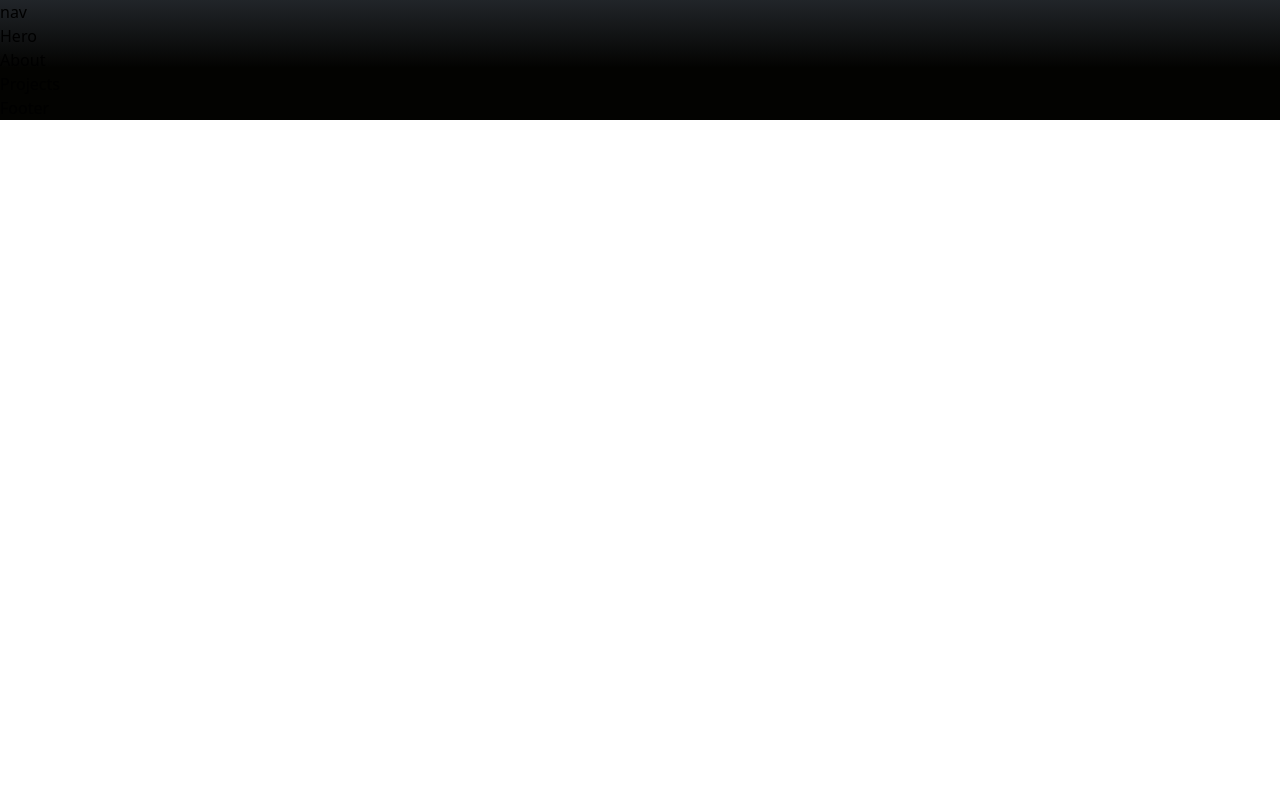
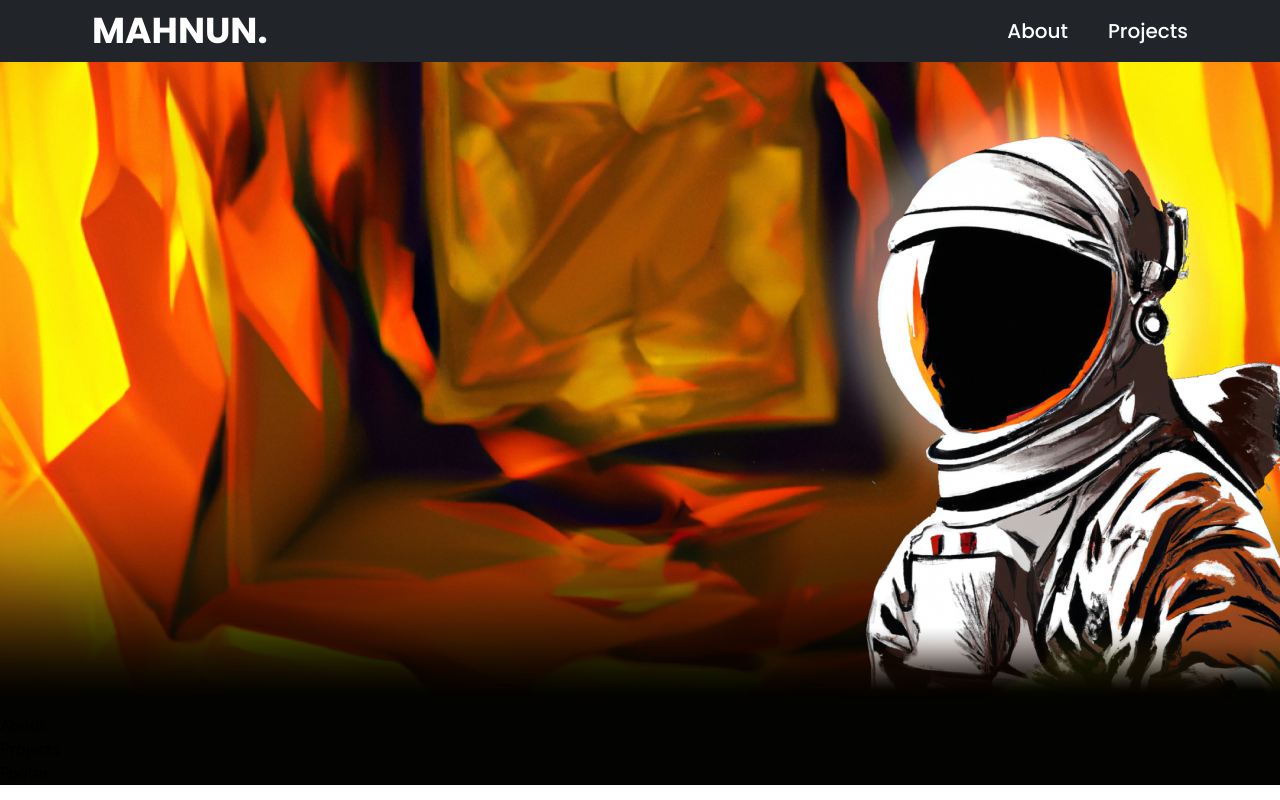
Before and after one commit to kaikaew13/portfolio, a React (Vite) app: page / in a window 1280 px wide. Built offline with nearby package versions, Linux system fonts and the light colour scheme.

Commit message:
add hero and navbar template

```diff
--- a/src/App.jsx
+++ b/src/App.jsx
@@ -9,11 +9,17 @@ import Projects from './components/Projects';
 function App() {
   return (
     <div className='App h-full w-full bg-gradient'>
-      <Navbar />
-      <Hero />
-      <About />
-      <Projects />
-      <Footer />
+      <div className=' w-full overflow-hidden justify-center'>
+        <Navbar />
+      </div>
+      <div className='w-full overflow-hidden justify-center'>
+        <Hero />
+      </div>
+      <div className='w-full justify-center'>
+        <About />
+        <Projects />
+        <Footer />
+      </div>
     </div>
   );
 }
--- a/src/components/Hero.jsx
+++ b/src/components/Hero.jsx
@@ -1,7 +1,13 @@
 import React from 'react';
 
+import hero_bg from '../assets/hero_bg.png';
+
 const Hero = () => {
-  return <div>Hero</div>;
+  return (
+    <section id='home' className=' flex flex-col'>
+      <img src={hero_bg} alt='background_image' />
+    </section>
+  );
 };
 
 export default Hero;
--- a/src/components/Navbar.jsx
+++ b/src/components/Navbar.jsx
@@ -1,7 +1,23 @@
 import React from 'react';
 
 const Navbar = () => {
-  return <nav>nav</nav>;
+  return (
+    <nav className=' w-full bg-primary flex items-center justify-between px-[5.75rem] py-1'>
+      <h3
+        className=' font-poppins font-bold
+      text-[36px] leading-[54px] text-secondary '>
+        MAHNUN.
+      </h3>
+      <ul className=' flex'>
+        <li>
+          <h6 className=' nav-text text-secondary mr-10'>About</h6>
+        </li>
+        <li>
+          <h6 className=' nav-text text-secondary'>Projects</h6>
+        </li>
+      </ul>
+    </nav>
+  );
 };
 
 export default Navbar;
--- a/src/index.css
+++ b/src/index.css
@@ -9,6 +9,14 @@
 
 * {
   scroll-behavior: smooth;
+}
+
+.nav-text {
+  font-family: 'Poppins';
+  font-style: normal;
+  font-weight: 500;
+  font-size: 20px;
+  line-height: 30px;
 }
 
 .heading {
--- a/tailwind.config.cjs
+++ b/tailwind.config.cjs
@@ -8,7 +8,8 @@ module.exports = {
         poppins: ['Poppins', 'san-serif'],
       },
       colors: {
-        navbar: '#212529',
+        primary: '#212529',
+        secondary: '#FFFFFF',
       },
     },
     screens: {
```
